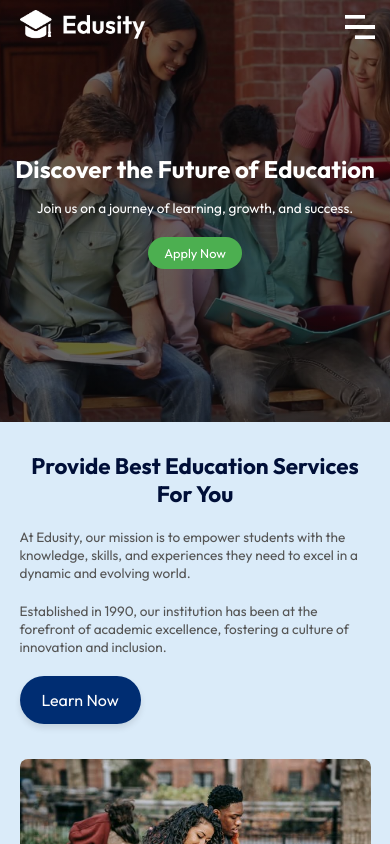
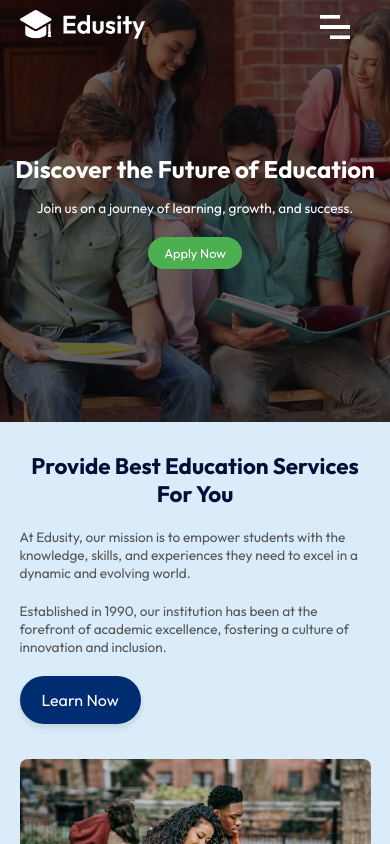
Before and after one commit to Jedyokey/EduHub, a React (Vite) app: page /explore-more in a window 390 px wide. Shown: the top 844 px of the page. Built offline with nearby package versions, Linux system fonts and the light colour scheme.

Commit message:
smaller screen responsiveness

```diff
--- a/src/components/BackToTop/BackToTop.css
+++ b/src/components/BackToTop/BackToTop.css
@@ -41,3 +41,12 @@
       font-size: 1rem;
     }
   }
+  @media screen and (max-width: 390px) {
+    .back-to-top {
+      overflow: hidden;
+      bottom: 10px;
+      right: 35px;
+      padding: 8px;
+      font-size: 1rem;
+    }
+  }
--- a/src/components/Navbar/Navbar.css
+++ b/src/components/Navbar/Navbar.css
@@ -121,6 +121,12 @@ nav a:hover {
     }
 }
 
+@media screen and (max-width: 480px) {
+    .menu-icon {
+        right: 40px;
+    }
+}
+
 /* Overlay for Click Outside Detection */
 .nav-overlay {
     display: none; /* Hidden by default */
--- a/src/index.css
+++ b/src/index.css
@@ -74,6 +74,9 @@ a {
 /* Media Queries */
 
 @media screen and (max-width: 1200px) {
+    body {
+        overflow-x: hidden;
+    }
     .container {
         padding-left: 5%;
         padding-right: 5%;
--- a/src/pages/ExploreMore/ExploreMore.css
+++ b/src/pages/ExploreMore/ExploreMore.css
@@ -395,6 +395,9 @@
 
   /* Extra Small Screens (Very Small Mobile Phones) */
   @media (max-width: 480px) {
+    .explore-more {
+        overflow-x: hidden;
+    }
     .explore-more .hero-explore-more h1 {
       font-size: 1.5rem;
     }
--- a/src/pages/ExploreMore/ExploreMore.jsx
+++ b/src/pages/ExploreMore/ExploreMore.jsx
@@ -138,7 +138,6 @@ const ExploreMore = () => {
             </div>
         </section>
 
-
         {/* Call to Action */}
         <section className="call-to-action">
             <h2>Ready to Join Us?</h2>
@@ -148,7 +147,6 @@ const ExploreMore = () => {
                     Apply Now
             </button>
        </section>
-
     </div>
   );
 };
```
